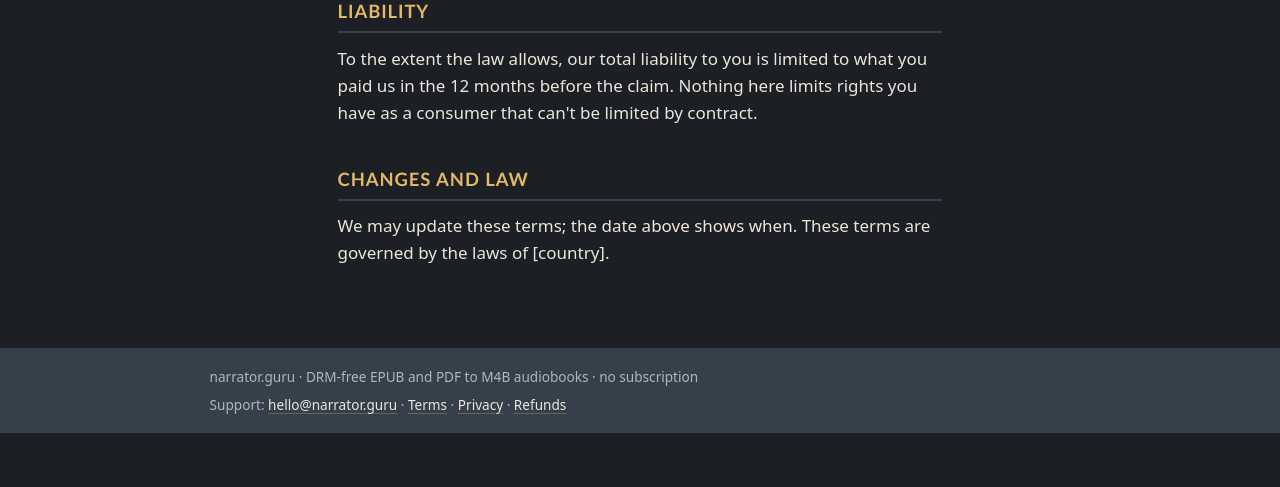
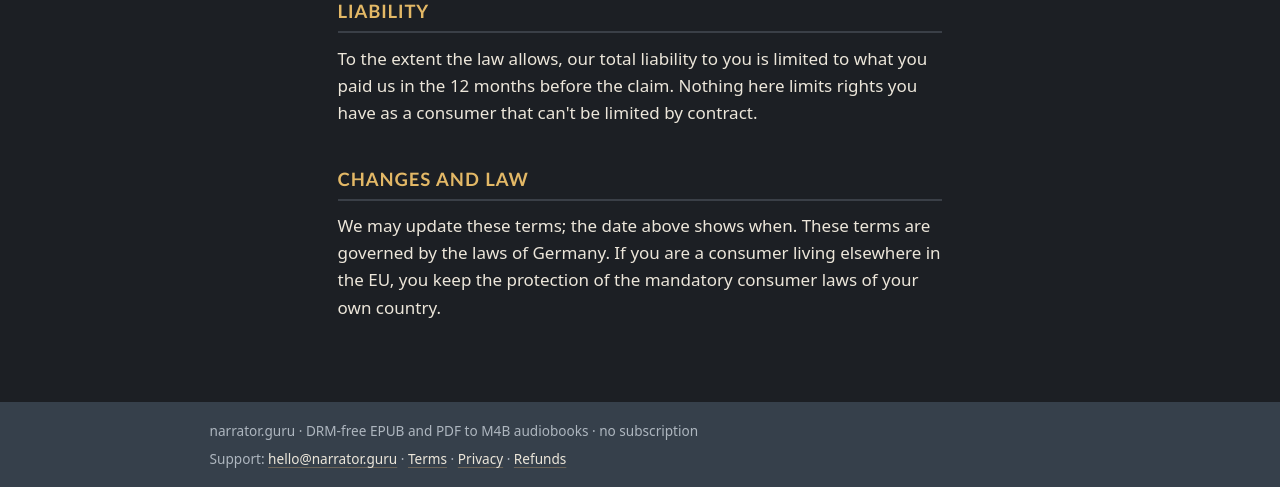
Before and after one commit to CarlosVitorino/ebook-to-audiobook-web-converter, a FastAPI app: page /terms in a window 1280 px wide. Shown: the part 2134-2621 px from the top of the page. Before the commit the page ends 2567 px from the top, so only its background shows below. Run offline with FastAPI, Linux system fonts and the light colour scheme; data that the repository does not hold is empty.

Commit message:
Governing law: Germany by default, so the legal pages are no longer marked Draft
Co-Authored-By: Claude Opus 5.5 (1M context) <noreply@anthropic.com>
Claude-Session: https://claude.ai/code/session_017TqhapVT8KFCUTi7auSUF8

```diff
--- a/app/main.py
+++ b/app/main.py
@@ -267,7 +267,7 @@ def download(job_id: str, kind: str):
 LEGAL = {
     "owner": os.environ.get("LEGAL_OWNER") or "[legal name of the business]",
     "contact": CONTACT,
-    "law": os.environ.get("LEGAL_LAW") or "[country]",
+    "law": os.environ.get("LEGAL_LAW") or "Germany",
     "email_provider": os.environ.get("LEGAL_EMAIL_PROVIDER") or "Our email provider",
     "host": os.environ.get("LEGAL_HOST") or "Hetzner",
     "updated": "4 October 2026",
--- a/app/templates/legal/terms.html
+++ b/app/templates/legal/terms.html
@@ -51,5 +51,5 @@
 <p>To the extent the law allows, our total liability to you is limited to what you paid us in the 12 months before the claim. Nothing here limits rights you have as a consumer that can't be limited by contract.</p>
 
 <h2>Changes and law</h2>
-<p>We may update these terms; the date above shows when. These terms are governed by the laws of {{ law }}.</p>
+<p>We may update these terms; the date above shows when. These terms are governed by the laws of {{ law }}. If you are a consumer living elsewhere in the EU, you keep the protection of the mandatory consumer laws of your own country.</p>
 {% endblock %}
```
Also changed, not shown: docs/deploy.md (+1 -1 lines), 1 other file.
